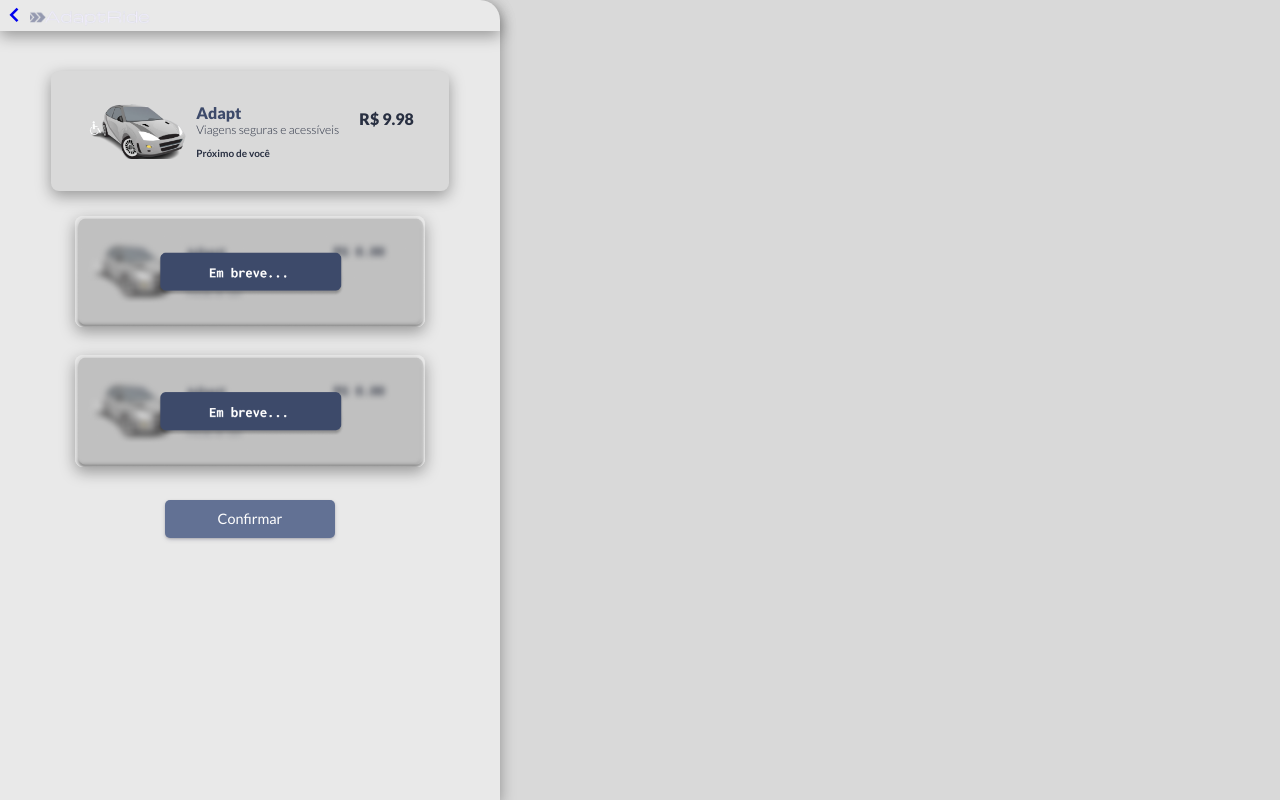
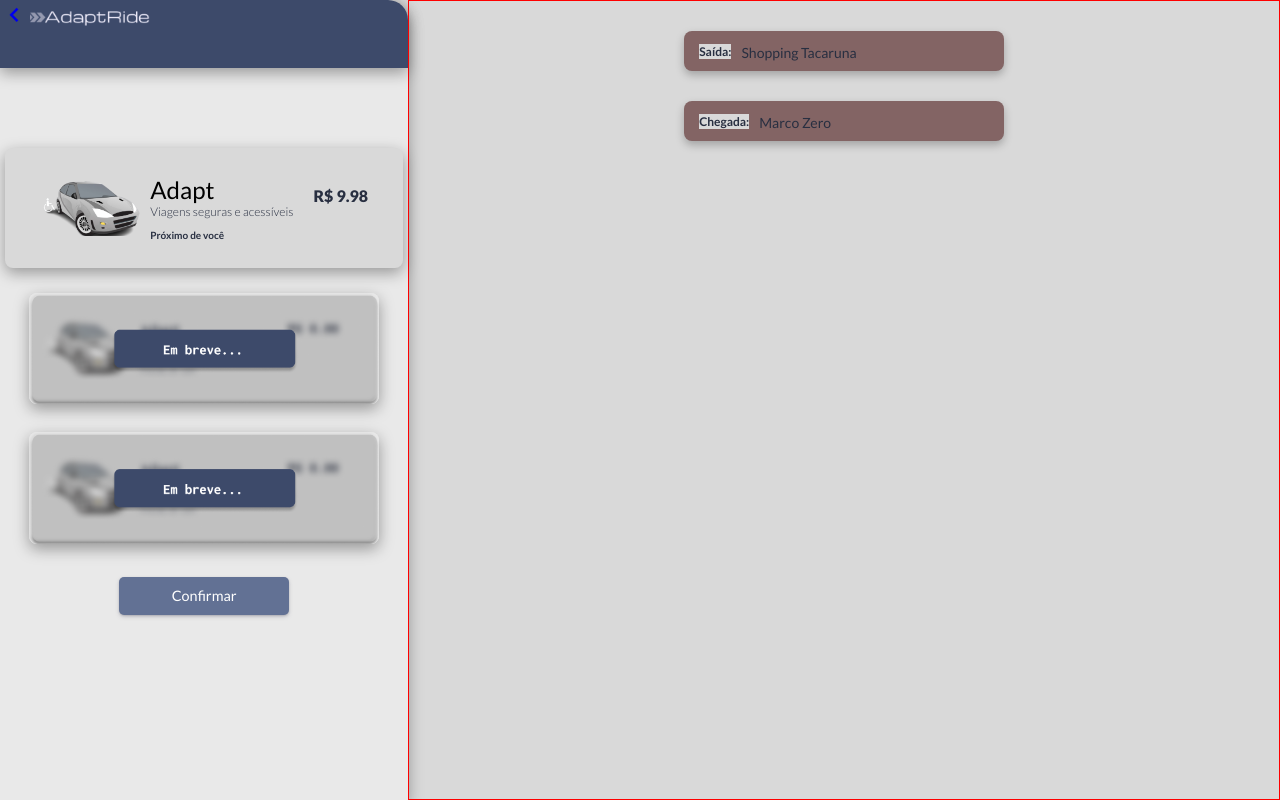
Before and after one commit to Jamyle-Elen/AdaptRide, a React (Vite) app in the folder frontend/: page /race-request in a window 1280 px wide. Built offline with nearby package versions, Linux system fonts and the light colour scheme.

Commit message:
feat: structure and style

```diff
--- a/frontend/src/pages/RaceRequest/raceRequest.css
+++ b/frontend/src/pages/RaceRequest/raceRequest.css
@@ -8,10 +8,12 @@
 
 main {
     background-color: #D9D9D9;
+    display: flex;
+    flex-direction: row;
 }
 
 .container {
-    max-width: 500px;
+    width: 600px;
     border-radius: 0 20px 0 0;
     height: 100vh;
     background-color: #E9E9E9;
@@ -21,7 +23,9 @@ main {
 .menu {
     border-radius: 0 20px 0 0;
     box-shadow: rgba(0, 0, 0, 0.35) 0px 5px 15px;
-
+    background-color: var(--bg-color);
+    height: 4.25rem;
+    margin-bottom: 40px;
 }
 
 .menu i {
@@ -60,7 +64,7 @@ main {
 }
 
 .card-raceRequest img {
-    max-width:100px;
+    max-width: 100px;
     max-height: 60px;
 }
 
@@ -129,3 +133,52 @@ main {
     border: #3D4A6A solid 1px;
 
 }
+
+.maps {
+    border: red solid 1px;
+    width: 100vw;
+    height: 100vh;
+    display: flex;
+    flex-direction: column;
+    justify-items: center;
+    align-items: center;
+}
+
+.placa {
+    margin-top: 30px;
+    background-color: #836464;
+    padding: 10px 15px;
+    border-radius: 8px;
+    box-shadow: rgba(0, 0, 0, 0.25) 0px 4px 8px;
+    display: flex;
+    flex-direction: row;
+    gap: 10px;
+    align-items: center;
+    font-size: 1rem;
+    width: 20rem;
+    height: 2.5rem;
+}
+
+#saida {
+    top: 20px;
+    left: 250px;
+}
+
+#chegada {
+    top: 20px;
+    right: 300px;
+}
+
+.placa p {
+    margin: 0;
+    font-weight: 700;
+    font-size: 12px;
+    color: #282F41;
+}
+
+.placa span {
+    margin-top: 2px;
+    font-weight: 400;
+    font-size: 14px;
+    color: #282F41;
+}
--- a/frontend/src/pages/RaceRequest/raceRequest.jsx
+++ b/frontend/src/pages/RaceRequest/raceRequest.jsx
@@ -7,17 +7,17 @@ const RaceRequest = () => {
   return (
     <main>
       <div className="container">
-        <div className="menu">
-          <Link to="/">
-            <i className="bx bx-chevron-left"></i>
+        <nav className="menu" aria-label="Menu de navegação">
+          <Link to="/" aria-label="Voltar para a página inicial">
+            <i className="bx bx-chevron-left" aria-hidden="true"></i>
           </Link>
           <img src={images.logoAdapt} alt="Logo Adaptride" />
-        </div>
+        </nav>
         <div className="content">
-          <div className="card-raceRequest">
+          <div className="card-raceRequest" role="button" aria-label="Solicitar corrida adaptada">
             <img src={images.carAdapt} alt="Carro adaptado" />
             <div className="request-info">
-              <label htmlFor="Corrida">Adapt</label>
+              <h2>Adapt</h2>
               <p className="description">Viagens seguras e acessíveis</p>
               <p className="prox">Próximo de você</p>
             </div>
@@ -25,19 +25,32 @@ const RaceRequest = () => {
               <p className="price">R$ 9.98</p>
             </div>
           </div>
+
           <div className="shortly">
-            <abbr title="Indisponivel no momento">
-              <img src={images.shortly} alt="Card 'Em breve'" />
+            <abbr title="Indisponível no momento">
+              <img src={images.shortly} alt="Serviço indisponível, em breve" />
             </abbr>
           </div>
+
           <div className="shortly">
-            <abbr title="Indisponivel no momento">
-              <img src={images.shortly} alt="Card 'Em breve'" />
+            <abbr title="Indisponível no momento">
+              <img src={images.shortly} alt="Serviço indisponível, em breve" />
             </abbr>
           </div>
-          <button className="race-request-btn">Confirmar</button>
+
+          <button className="race-request-btn" aria-label="Confirmar solicitação de corrida adaptada">Confirmar</button>
         </div>
       </div>
+      <section className="maps">
+      <div className="placa" id="saida">
+    <p>Saída:</p>
+    <span>Shopping Tacaruna</span>
+  </div>
+  <div className="placa" id="chegada">
+    <p>Chegada:</p>
+    <span>Marco Zero</span>
+  </div>
+      </section>
     </main>
   );
 };
```
